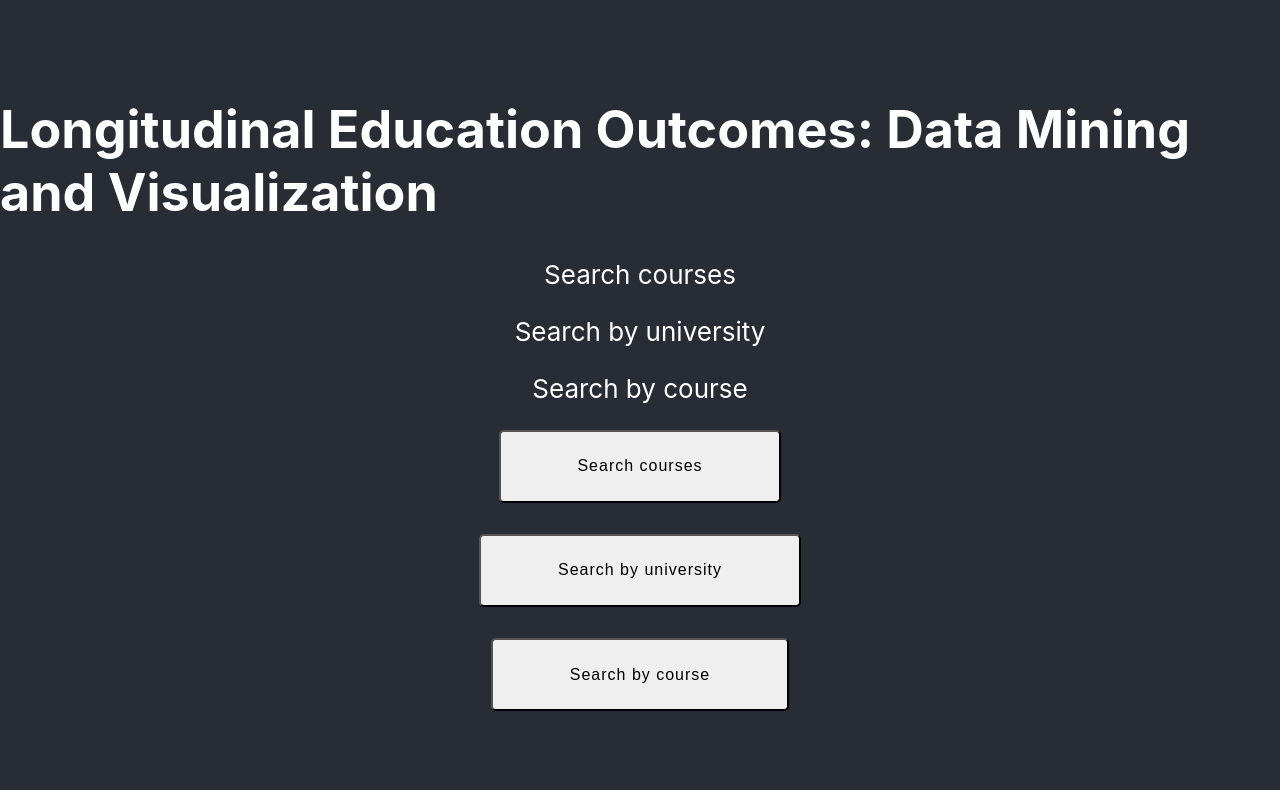
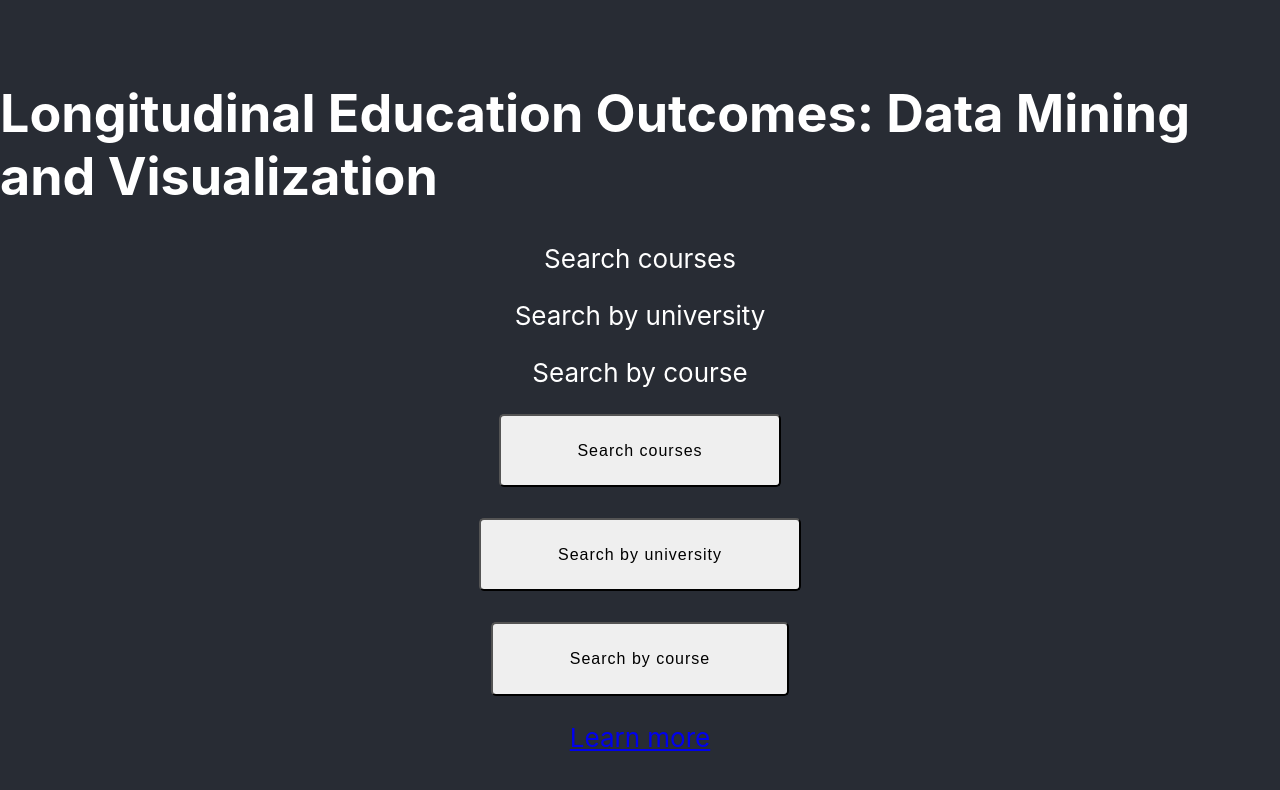
Before and after one commit to jlp-io/leo-data-science, a React (Create React App) app in the folder frontend/: page / in a window 1280 px wide. Shown: the top 790 px of the page. Built offline with nearby package versions, Linux system fonts and the light colour scheme.

Commit message:
learn more link for about page

```diff
--- a/frontend/src/App.js
+++ b/frontend/src/App.js
@@ -34,6 +34,7 @@ class App extends Component {
                 <p style={{textAlign: "center"}}>
 					Search by course
                 </p>
+
 				<p style={{textAlign: "center"}}>
 				<button className="button-fancy">
 					Search courses
@@ -47,6 +48,7 @@ class App extends Component {
 					Search by course
                 </button>
 				</p>
+				<a href="https://www.facebook.com" className="center-text" ><center>Learn more</center></a>
               </Form>
             </Col>
           </Row>
```
